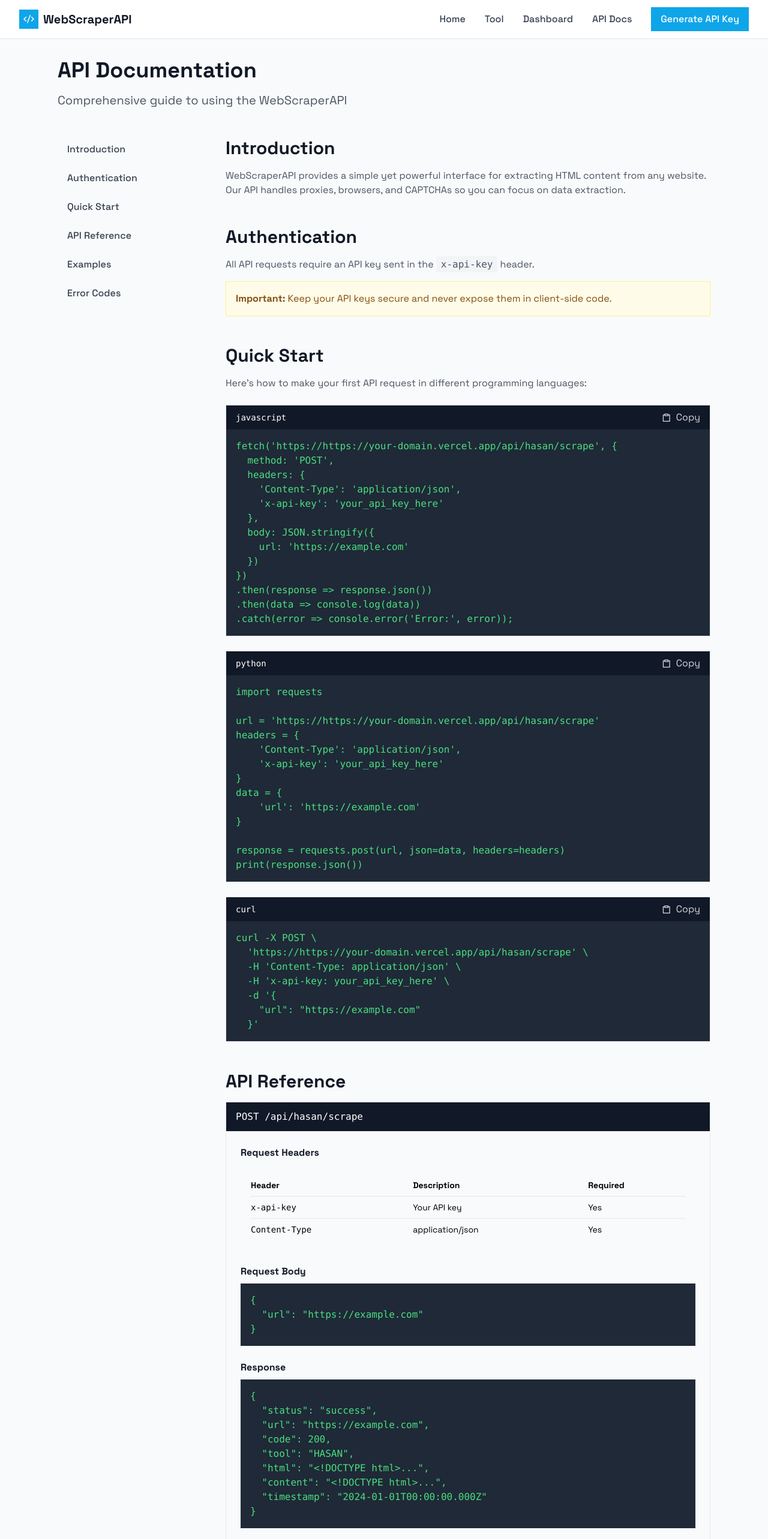
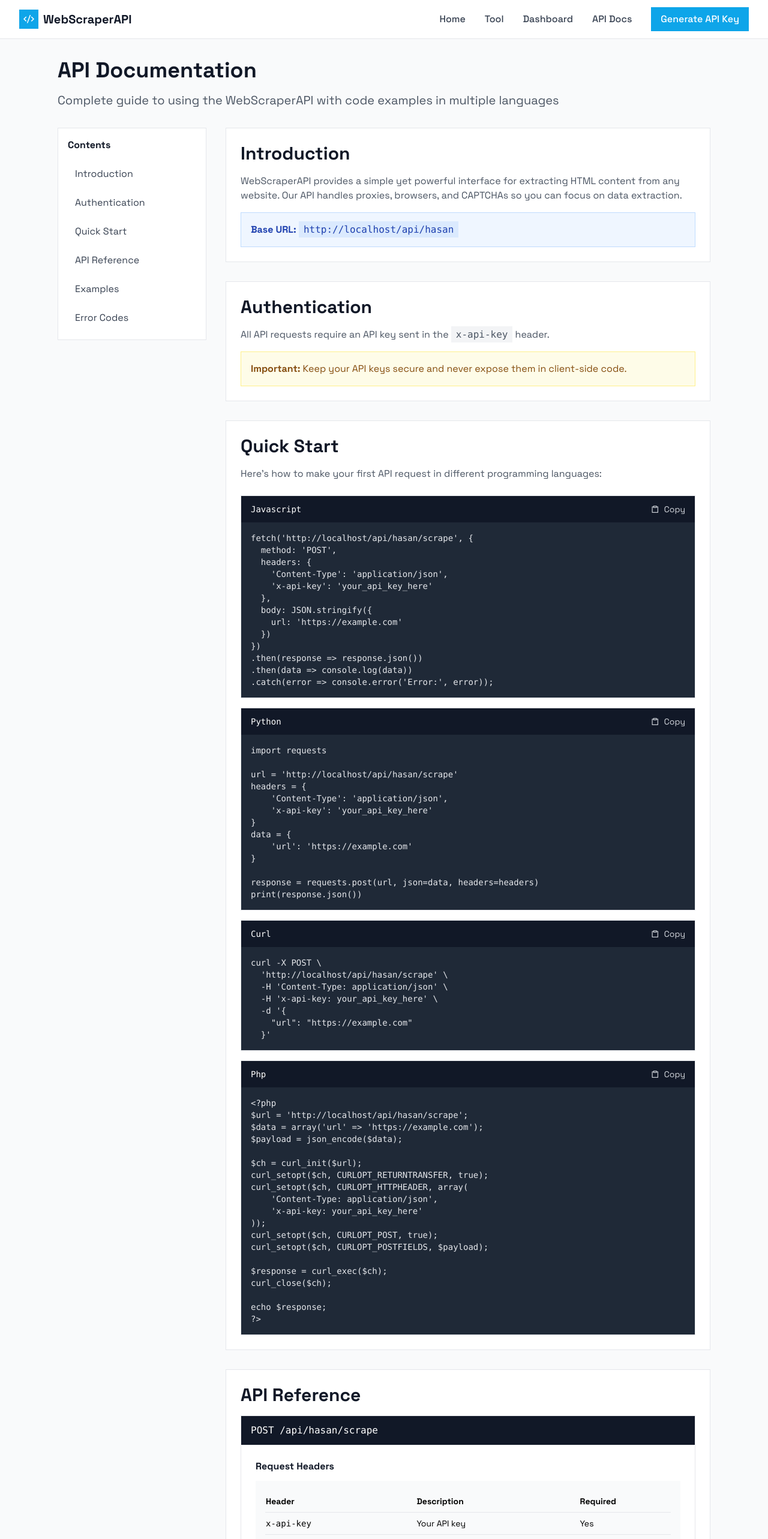
Before and after one commit to hasanxld/web-scraper, a Next.js app: page /docs in a window 1280 px wide. Shown: the top 2566 px of the page at 60% size. Built offline with nearby package versions, Linux system fonts and the light colour scheme.

Commit message:
Update docs.js

```diff
--- a/pages/docs.js
+++ b/pages/docs.js
@@ -1,9 +1,17 @@
 import Head from 'next/head'
 import Header from '../components/Header'
-import { useState } from 'react'
+import Footer from '../components/Footer'
+import { useState, useEffect } from 'react'
 
 export default function Docs() {
   const [copiedLang, setCopiedLang] = useState('')
+  const [websiteUrl, setWebsiteUrl] = useState('')
+
+  useEffect(() => {
+    // Auto-detect current website URL
+    const currentUrl = window.location.origin
+    setWebsiteUrl(currentUrl)
+  }, [])
 
   const copyCode = (code, lang) => {
     navigator.clipboard.writeText(code)
@@ -12,7 +20,7 @@
   }
 
   const codeExamples = {
-    javascript: `fetch('https://${process.env.NEXT_PUBLIC_SITE_URL}/api/hasan/scrape', {
+    javascript: `fetch('${websiteUrl}/api/hasan/scrape', {
   method: 'POST',
   headers: {
     'Content-Type': 'application/json',
@@ -28,7 +36,7 @@
 
     python: `import requests
 
-url = 'https://${process.env.NEXT_PUBLIC_SITE_URL}/api/hasan/scrape'
+url = '${websiteUrl}/api/hasan/scrape'
 headers = {
     'Content-Type': 'application/json',
     'x-api-key': 'your_api_key_here'
@@ -41,65 +49,96 @@
 print(response.json())`,
 
     curl: `curl -X POST \\
-  'https://${process.env.NEXT_PUBLIC_SITE_URL}/api/hasan/scrape' \\
+  '${websiteUrl}/api/hasan/scrape' \\
   -H 'Content-Type: application/json' \\
   -H 'x-api-key: your_api_key_here' \\
   -d '{
     "url": "https://example.com"
-  }'`
+  }'`,
+
+    php: `<?php
+$url = '${websiteUrl}/api/hasan/scrape';
+$data = array('url' => 'https://example.com');
+$payload = json_encode($data);
+
+$ch = curl_init($url);
+curl_setopt($ch, CURLOPT_RETURNTRANSFER, true);
+curl_setopt($ch, CURLOPT_HTTPHEADER, array(
+    'Content-Type: application/json',
+    'x-api-key: your_api_key_here'
+));
+curl_setopt($ch, CURLOPT_POST, true);
+curl_setopt($ch, CURLOPT_POSTFIELDS, $payload);
+
+$response = curl_exec($ch);
+curl_close($ch);
+
+echo $response;
+?>`
   }
 
   return (
     <>
       <Head>
-        <title>API Documentation - WebScraperAPI</title>
+        <title>API Documentation - WebScraperAPI | Complete Developer Guide</title>
+        <meta name="description" content="Complete WebScraperAPI documentation with code examples in JavaScript, Python, PHP, cURL. Learn how to integrate our web scraping API." />
+        <meta name="keywords" content="web scraping API documentation, API docs, code examples, JavaScript, Python, PHP, cURL" />
+        <link rel="canonical" href={`${websiteUrl}/docs`} />
       </Head>
 
       <Header />
 
       <main className="min-h-screen bg-gray-50 py-8">
         <div className="max-w-6xl mx-auto px-4 sm:px-6 lg:px-8">
-          <div className="mb-12">
-            <h1 className="text-4xl font-bold text-gray-900 mb-4">API Documentation</h1>
-            <p className="text-xl text-gray-600">
-              Comprehensive guide to using the WebScraperAPI
+          <div className="mb-8">
+            <h1 className="text-3xl md:text-4xl font-bold text-gray-900 mb-4">API Documentation</h1>
+            <p className="text-lg md:text-xl text-gray-600">
+              Complete guide to using the WebScraperAPI with code examples in multiple languages
             </p>
           </div>
 
           <div className="grid lg:grid-cols-4 gap-8">
-            {/* Sidebar */}
+            {/* Mobile Friendly Sidebar */}
             <div className="lg:col-span-1">
-              <nav className="sticky top-8 space-y-2">
+              <div className="bg-white border border-gray-200 rounded-lg p-4 sticky top-8">
+                <h3 className="font-bold text-gray-900 mb-4">Contents</h3>
+                <nav className="space-y-2">
                   {['Introduction', 'Authentication', 'Quick Start', 'API Reference', 'Examples', 'Error Codes'].map((item) => (
                     <a
                       key={item}
                       href={`#${item.toLowerCase().replace(' ', '-')}`}
-                    className="block px-4 py-2 text-gray-700 hover:bg-gray-100 font-medium"
+                      className="block px-3 py-2 text-gray-700 hover:bg-gray-100 rounded-md transition-colors"
                     >
                       {item}
                     </a>
                   ))}
                 </nav>
               </div>
+            </div>
 
             {/* Content */}
-            <div className="lg:col-span-3 space-y-12">
+            <div className="lg:col-span-3 space-y-8">
               {/* Introduction */}
-              <section id="introduction">
-                <h2 className="text-3xl font-bold text-gray-900 mb-4">Introduction</h2>
+              <section id="introduction" className="bg-white border border-gray-200 rounded-lg p-6">
+                <h2 className="text-2xl md:text-3xl font-bold text-gray-900 mb-4">Introduction</h2>
                 <p className="text-gray-600 mb-4">
                   WebScraperAPI provides a simple yet powerful interface for extracting HTML content from any website.
                   Our API handles proxies, browsers, and CAPTCHAs so you can focus on data extraction.
                 </p>
+                <div className="bg-blue-50 border border-blue-200 rounded-lg p-4">
+                  <p className="text-blue-800">
+                    <strong>Base URL:</strong> <code className="bg-blue-100 px-2 py-1 rounded">{websiteUrl}/api/hasan</code>
+                  </p>
+                </div>
               </section>
 
               {/* Authentication */}
-              <section id="authentication">
-                <h2 className="text-3xl font-bold text-gray-900 mb-4">Authentication</h2>
+              <section id="authentication" className="bg-white border border-gray-200 rounded-lg p-6">
+                <h2 className="text-2xl md:text-3xl font-bold text-gray-900 mb-4">Authentication</h2>
                 <p className="text-gray-600 mb-4">
-                  All API requests require an API key sent in the <code className="bg-gray-100 px-2 py-1">x-api-key</code> header.
+                  All API requests require an API key sent in the <code className="bg-gray-100 px-2 py-1 rounded">x-api-key</code> header.
                 </p>
-                <div className="bg-yellow-50 border border-yellow-200 p-4">
+                <div className="bg-yellow-50 border border-yellow-200 rounded-lg p-4">
                   <p className="text-yellow-800">
                     <strong>Important:</strong> Keep your API keys secure and never expose them in client-side code.
                   </p>
@@ -107,26 +146,26 @@
               </section>
 
               {/* Quick Start */}
-              <section id="quick-start">
-                <h2 className="text-3xl font-bold text-gray-900 mb-4">Quick Start</h2>
+              <section id="quick-start" className="bg-white border border-gray-200 rounded-lg p-6">
+                <h2 className="text-2xl md:text-3xl font-bold text-gray-900 mb-4">Quick Start</h2>
                 <p className="text-gray-600 mb-6">
                   Here's how to make your first API request in different programming languages:
                 </p>
 
-                <div className="space-y-6">
+                <div className="space-y-4">
                   {Object.entries(codeExamples).map(([lang, code]) => (
-                    <div key={lang} className="border border-gray-200">
-                      <div className="bg-gray-900 px-4 py-2 flex justify-between items-center">
-                        <span className="text-white font-mono text-sm">{lang}</span>
+                    <div key={lang} className="border border-gray-200 rounded-lg overflow-hidden">
+                      <div className="bg-gray-900 px-4 py-3 flex justify-between items-center">
+                        <span className="text-white font-mono text-sm capitalize">{lang}</span>
                         <button
                           onClick={() => copyCode(code, lang)}
-                          className="text-gray-300 hover:text-white flex items-center space-x-2"
+                          className="text-gray-300 hover:text-white flex items-center space-x-2 text-sm"
                         >
                           <i className="ri-clipboard-line"></i>
                           <span>{copiedLang === lang ? 'Copied!' : 'Copy'}</span>
                         </button>
                       </div>
-                      <pre className="p-4 bg-gray-800 text-green-400 overflow-x-auto">
+                      <pre className="p-4 bg-gray-800 text-gray-200 overflow-x-auto text-sm">
                         <code>{code}</code>
                       </pre>
                     </div>
@@ -135,18 +174,18 @@
               </section>
 
               {/* API Reference */}
-              <section id="api-reference">
-                <h2 className="text-3xl font-bold text-gray-900 mb-4">API Reference</h2>
+              <section id="api-reference" className="bg-white border border-gray-200 rounded-lg p-6">
+                <h2 className="text-2xl md:text-3xl font-bold text-gray-900 mb-4">API Reference</h2>
 
-                <div className="border border-gray-200">
+                <div className="border border-gray-200 rounded-lg overflow-hidden">
                   <div className="bg-gray-900 text-white px-4 py-3">
                     <span className="font-mono">POST /api/hasan/scrape</span>
                   </div>
 
-                  <div className="p-6 space-y-6">
+                  <div className="p-4 md:p-6 space-y-6">
                     <div>
-                      <h4 className="font-bold text-gray-900 mb-2">Request Headers</h4>
-                      <div className="bg-gray-50 p-4">
+                      <h4 className="font-bold text-gray-900 mb-3">Request Headers</h4>
+                      <div className="bg-gray-50 rounded-lg p-4 overflow-x-auto">
                         <table className="w-full text-sm">
                           <thead>
                             <tr className="border-b border-gray-200">
@@ -172,9 +211,9 @@
                     </div>
 
                     <div>
-                      <h4 className="font-bold text-gray-900 mb-2">Request Body</h4>
-                      <div className="bg-gray-800 p-4">
-                        <pre className="text-green-400">
+                      <h4 className="font-bold text-gray-900 mb-3">Request Body</h4>
+                      <div className="bg-gray-800 rounded-lg p-4 overflow-x-auto">
+                        <pre className="text-green-400 text-sm">
 {`{
   "url": "https://example.com"
 }`}
@@ -183,9 +222,9 @@
                     </div>
 
                     <div>
-                      <h4 className="font-bold text-gray-900 mb-2">Response</h4>
-                      <div className="bg-gray-800 p-4">
-                        <pre className="text-green-400">
+                      <h4 className="font-bold text-gray-900 mb-3">Response</h4>
+                      <div className="bg-gray-800 rounded-lg p-4 overflow-x-auto">
+                        <pre className="text-green-400 text-sm">
 {`{
   "status": "success",
   "url": "https://example.com",
@@ -205,6 +244,8 @@
           </div>
         </div>
       </main>
+
+      <Footer />
     </>
   )
                 }
```
Lines whose indentation alone changed are shown as unchanged.
